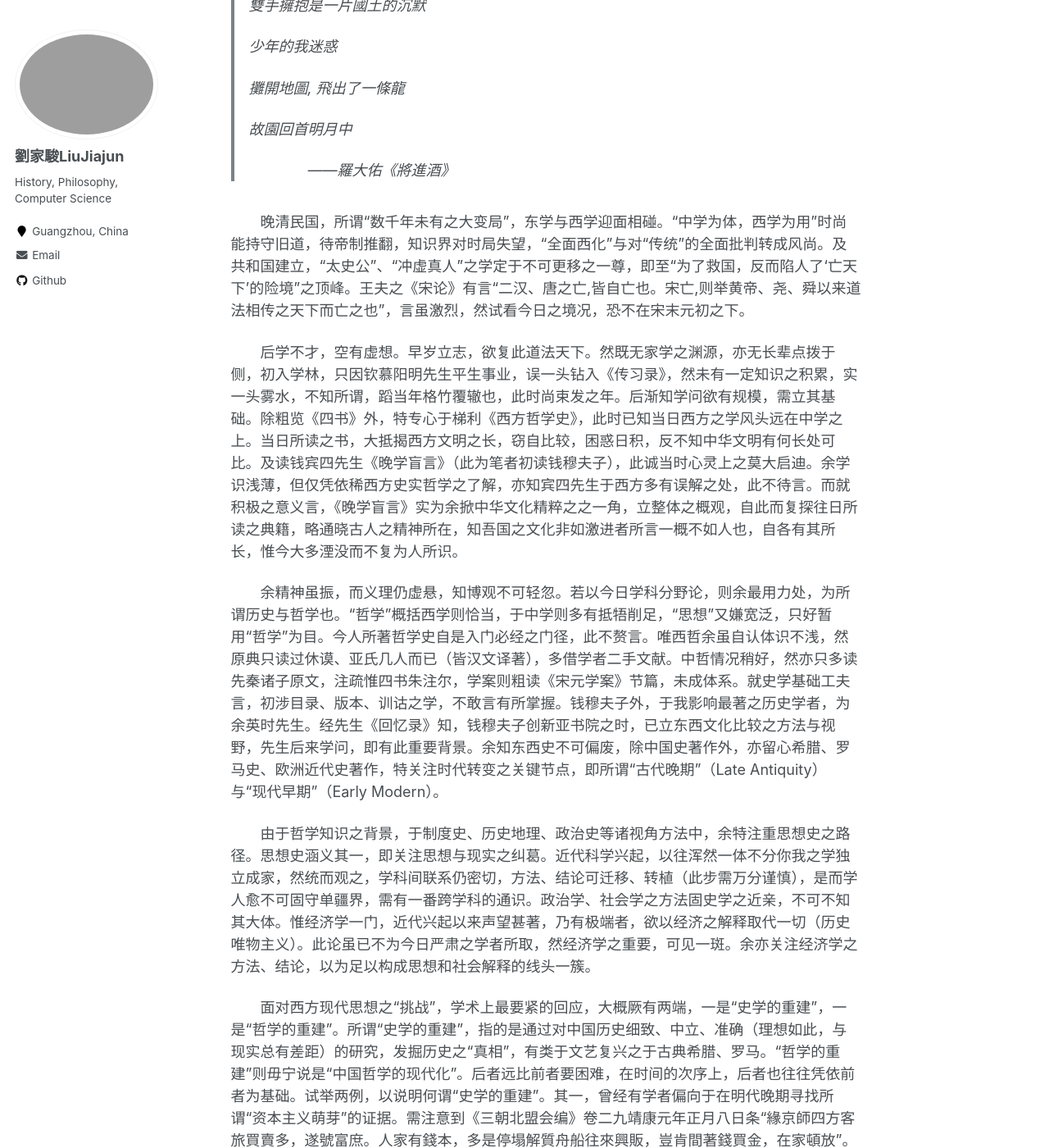
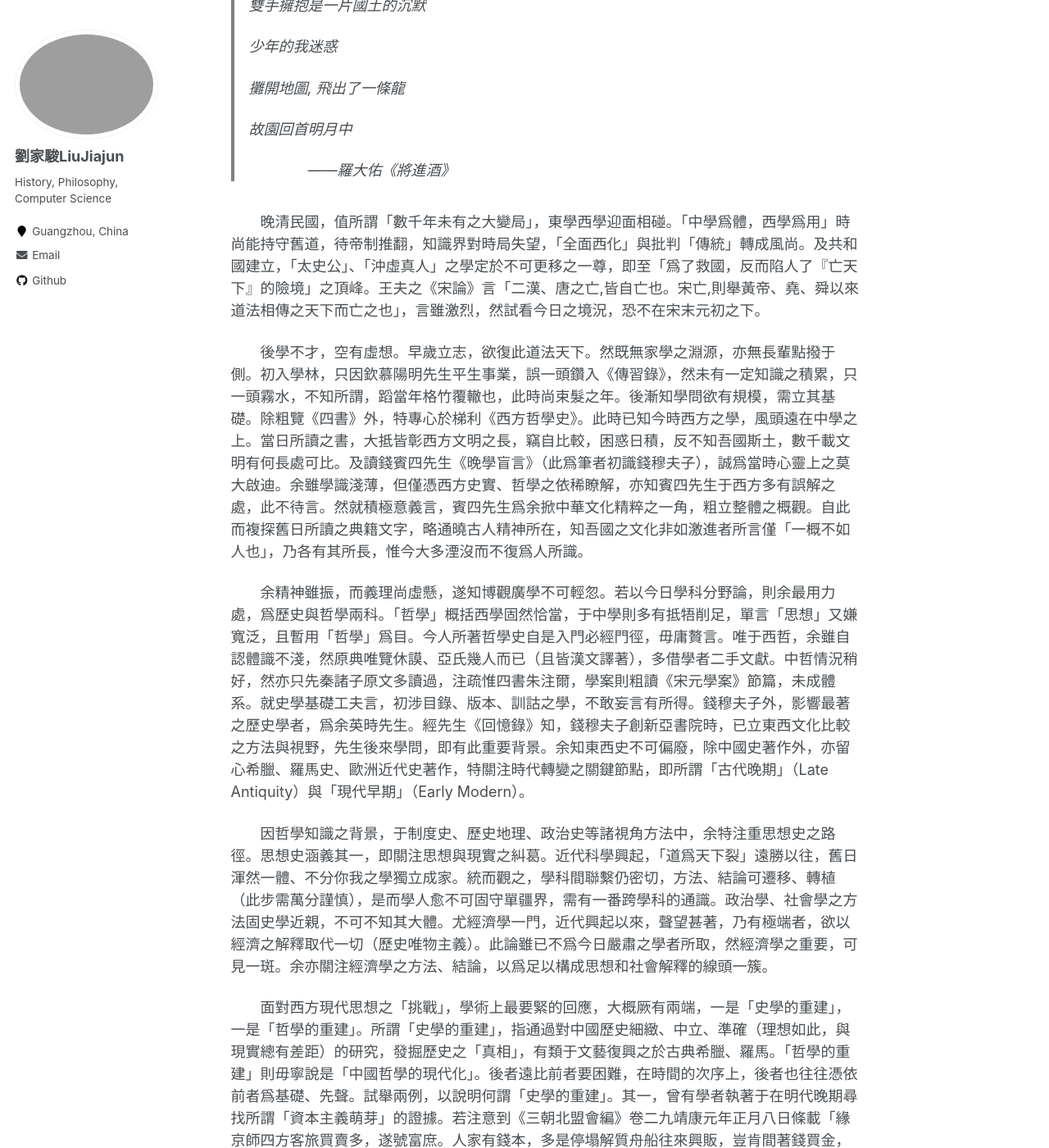
Before and after one commit to Leon-Liu228/Leon-Liu228.github.io, a Jekyll site: the page built from _pages/about.md, in a window 1280 px wide and 1400 px high, scrolled down 405 px. Shown: the whole window at 82% size. Built offline with Jekyll 4.4.1, drawn with Linux system fonts in a browser that asks for light colours; some of the changed text lies outside the part shown.

Commit message:
Add files via upload

```diff
--- a/_pages/about.md
+++ b/_pages/about.md
@@ -27,16 +27,16 @@ redirect_from:
 >
 > &emsp;&emsp;&emsp;&emsp;——羅大佑《將進酒》
 
-&emsp;&emsp;晚清民国，所谓“数千年未有之大变局”，东学与西学迎面相碰。“中学为体，西学为用”时尚能持守旧道，待帝制推翻，知识界对时局失望，“全面西化”与对“传统”的全面批判转成风尚。及共和国建立，“太史公”、“冲虚真人”之学定于不可更移之一尊，即至“为了救国，反而陷人了‘亡天下’的险境”之顶峰。王夫之《宋论》有言“二汉、唐之亡,皆自亡也。宋亡,则举黄帝、尧、舜以来道法相传之天下而亡之也”，言虽激烈，然试看今日之境况，恐不在宋末元初之下。
+&emsp;&emsp;晚清民國，值所謂「數千年未有之大變局」，東學西學迎面相碰。「中學爲體，西學爲用」時尚能持守舊道，待帝制推翻，知識界對時局失望，「全面西化」與批判「傳統」轉成風尚。及共和國建立，「太史公」、「沖虛真人」之學定於不可更移之一尊，即至「爲了救國，反而陷人了『亡天下』的險境」之頂峰。王夫之《宋論》言「二漢、唐之亡,皆自亡也。宋亡,則舉黃帝、堯、舜以來道法相傳之天下而亡之也」，言雖激烈，然試看今日之境況，恐不在宋末元初之下。
 
-&emsp;&emsp;后学不才，空有虚想。早岁立志，欲复此道法天下。然既无家学之渊源，亦无长辈点拨于侧，初入学林，只因钦慕阳明先生平生事业，误一头钻入《传习录》，然未有一定知识之积累，实一头雾水，不知所谓，蹈当年格竹覆辙也，此时尚束发之年。后渐知学问欲有规模，需立其基础。除粗览《四书》外，特专心于梯利《西方哲学史》，此时已知当日西方之学风头远在中学之上。当日所读之书，大抵揭西方文明之长，窃自比较，困惑日积，反不知中华文明有何长处可比。及读钱宾四先生《晚学盲言》（此为笔者初读钱穆夫子），此诚当时心灵上之莫大启迪。余学识浅薄，但仅凭依稀西方史实哲学之了解，亦知宾四先生于西方多有误解之处，此不待言。而就积极之意义言，《晚学盲言》实为余掀中华文化精粹之之一角，立整体之概观，自此而复探往日所读之典籍，略通晓古人之精神所在，知吾国之文化非如激进者所言一概不如人也，自各有其所长，惟今大多湮没而不复为人所识。
+&emsp;&emsp;後學不才，空有虛想。早歲立志，欲復此道法天下。然既無家學之淵源，亦無長輩點撥于側。初入學林，只因欽慕陽明先生平生事業，誤一頭鑽入《傳習錄》，然未有一定知識之積累，只一頭霧水，不知所謂，蹈當年格竹覆轍也，此時尚束髮之年。後漸知學問欲有規模，需立其基礎。除粗覽《四書》外，特專心於梯利《西方哲學史》。此時已知今時西方之學，風頭遠在中學之上。當日所讀之書，大抵皆彰西方文明之長，竊自比較，困惑日積，反不知吾國斯土，數千載文明有何長處可比。及讀錢賓四先生《晚學盲言》（此爲筆者初識錢穆夫子），誠爲當時心靈上之莫大啟迪。余雖學識淺薄，但僅憑西方史實、哲學之依稀瞭解，亦知賓四先生于西方多有誤解之處，此不待言。然就積極意義言，賓四先生爲余掀中華文化精粹之一角，粗立整體之概觀。自此而複探舊日所讀之典籍文字，略通曉古人精神所在，知吾國之文化非如激進者所言僅「一概不如人也」，乃各有其所長，惟今大多湮沒而不復爲人所識。
 
-&emsp;&emsp;余精神虽振，而义理仍虚悬，知博观不可轻忽。若以今日学科分野论，则余最用力处，为所谓历史与哲学也。“哲学”概括西学则恰当，于中学则多有抵牾削足，“思想”又嫌宽泛，只好暂用“哲学”为目。今人所著哲学史自是入门必经之门径，此不赘言。唯西哲余虽自认体识不浅，然原典只读过休谟、亚氏几人而已（皆汉文译著），多借学者二手文献。中哲情况稍好，然亦只多读先秦诸子原文，注疏惟四书朱注尔，学案则粗读《宋元学案》节篇，未成体系。就史学基础工夫言，初涉目录、版本、训诂之学，不敢言有所掌握。钱穆夫子外，于我影响最著之历史学者，为余英时先生。经先生《回忆录》知，钱穆夫子创新亚书院之时，已立东西文化比较之方法与视野，先生后来学问，即有此重要背景。余知东西史不可偏废，除中国史著作外，亦留心希腊、罗马史、欧洲近代史著作，特关注时代转变之关键节点，即所谓“古代晚期”（Late Antiquity）与“现代早期”（Early Modern）。
+&emsp;&emsp;余精神雖振，而義理尚虛懸，遂知博觀廣學不可輕忽。若以今日學科分野論，則余最用力處，爲歷史與哲學兩科。「哲學」概括西學固然恰當，于中學則多有抵牾削足，單言「思想」又嫌寬泛，且暫用「哲學」爲目。今人所著哲學史自是入門必經門徑，毋庸贅言。唯于西哲，余雖自認體識不淺，然原典唯覽休謨、亞氏幾人而已（且皆漢文譯著），多借學者二手文獻。中哲情況稍好，然亦只先秦諸子原文多讀過，注疏惟四書朱注爾，學案則粗讀《宋元學案》節篇，未成體系。就史學基礎工夫言，初涉目錄、版本、訓詁之學，不敢妄言有所得。錢穆夫子外，影響最著之歷史學者，爲余英時先生。經先生《回憶錄》知，錢穆夫子創新亞書院時，已立東西文化比較之方法與視野，先生後來學問，即有此重要背景。余知東西史不可偏廢，除中國史著作外，亦留心希臘、羅馬史、歐洲近代史著作，特關注時代轉變之關鍵節點，即所謂「古代晚期」（Late Antiquity）與「現代早期」（Early Modern）。
 
-&emsp;&emsp;由于哲学知识之背景，于制度史、历史地理、政治史等诸视角方法中，余特注重思想史之路径。思想史涵义其一，即关注思想与现实之纠葛。近代科学兴起，以往浑然一体不分你我之学独立成家，然统而观之，学科间联系仍密切，方法、结论可迁移、转植（此步需万分谨慎），是而学人愈不可固守单疆界，需有一番跨学科的通识。政治学、社会学之方法固史学之近亲，不可不知其大体。惟经济学一门，近代兴起以来声望甚著，乃有极端者，欲以经济之解释取代一切（历史唯物主义）。此论虽已不为今日严肃之学者所取，然经济学之重要，可见一斑。余亦关注经济学之方法、结论，以为足以构成思想和社会解释的线头一簇。
+&emsp;&emsp;因哲學知識之背景，于制度史、歷史地理、政治史等諸視角方法中，余特注重思想史之路徑。思想史涵義其一，即關注思想與現實之糾葛。近代科學興起，「道爲天下裂」遠勝以往，舊日渾然一體、不分你我之學獨立成家。統而觀之，學科間聯繫仍密切，方法、結論可遷移、轉植（此步需萬分謹慎），是而學人愈不可固守單疆界，需有一番跨學科的通識。政治學、社會學之方法固史學近親，不可不知其大體。尤經濟學一門，近代興起以來，聲望甚著，乃有極端者，欲以經濟之解釋取代一切（歷史唯物主義）。此論雖已不爲今日嚴肅之學者所取，然經濟學之重要，可見一斑。余亦關注經濟學之方法、結論，以爲足以構成思想和社會解釋的線頭一簇。
 
-&emsp;&emsp;面对西方现代思想之“挑战”，学术上最要紧的回应，大概厥有两端，一是“史学的重建”，一是“哲学的重建”。所谓“史学的重建”，指的是通过对中国历史细致、中立、准确（理想如此，与现实总有差距）的研究，发掘历史之“真相”，有类于文艺复兴之于古典希腊、罗马。“哲学的重建”则毋宁说是“中国哲学的现代化”。后者远比前者要困难，在时间的次序上，后者也往往凭依前者为基础。试举两例，以说明何谓“史学的重建”。其一，曾经有学者偏向于在明代晚期寻找所谓“资本主义萌芽”的证据。需注意到《三朝北盟会编》卷二九靖康元年正月八日条“緣京師四方客旅買賣多，遂號富庶。人家有錢本，多是停塌解質舟船往來興販，豈肯間著錢買金，在家頓放”。这条信息的要害处，一是证明经济增长之感性认识以为宋人所知；二是今人所谓晚明“资本萌芽”的证据，在宋代的史料中翻寻，亦非鲜见。近数十年西方中世纪史学界的趋势，是倾向于对启蒙时代学者“黑暗时代”的看法做一修正，看到断裂中延续性的一面，实不绝如缕。讨论中国史，或许倒是过分强调了延续性，而鲜能注意到背后的断裂。找到断裂的存在，还原断裂前后的差异，即一“历史的重建”。
+&emsp;&emsp;面對西方現代思想之「挑戰」，學術上最要緊的回應，大概厥有兩端，一是「史學的重建」，一是「哲學的重建」。所謂「史學的重建」，指通過對中國歷史細緻、中立、準確（理想如此，與現實總有差距）的研究，發掘歷史之「真相」，有類于文藝復興之於古典希臘、羅馬。「哲學的重建」則毋寧說是「中國哲學的現代化」。後者遠比前者要困難，在時間的次序上，後者也往往憑依前者爲基礎、先聲。試舉兩例，以說明何謂「史學的重建」。其一，曾有學者執著于在明代晚期尋找所謂「資本主義萌芽」的證據。若注意到《三朝北盟會編》卷二九靖康元年正月八日條載「緣京師四方客旅買賣多，遂號富庶。人家有錢本，多是停塌解質舟船往來興販，豈肯間著錢買金，在家頓放」。此條記錄之要害處，一是證經濟增長之感性認識以爲宋人所把握；二是今人所謂晚明「資本萌芽」的證據，如在宋代的史料中翻尋，亦非鮮見。近數十年西方中世紀史學界的趨勢，是傾向於對啟蒙時代學者「黑暗時代」的看法做一修正，看到斷裂中延續性的一面，文明傳承，實不絕如縷。而討論中國史，今人或許倒是過分強調了延續性，而鮮能注意到背後的斷裂。找到斷裂的存在，還原斷裂前後的差異，即一「歷史的重建」。
 
-&emsp;&emsp;其二，今日学者反思中国政局前途，常标举“法治”（Rule of Law）与“宪政”，此或不错。然亦有学人以为，“西方”是自古已有此概念，惟中国则无。若考西方法律史，可知罗马法时代亦难言“法治”，亦所谓“法制”（Rule by Law）。细究之，则“法治”、“宪政”皆近代之理念。若就“历史的原型”论，“宪政”即对权力之限制，在近来研究的基础上，似难以笼统言中国帝制时代皆整体划一，就“专制”言，亦差距悬殊。若认同一些西方学者之修正，以为中世纪即有“宪政”之基础，未尝不可言宋代“国是”亦同趋此道。总之，在细致的研究、准确的比较前，含糊而概括性的判断，未必可靠，此亦可指笔者之论。
+&emsp;&emsp;其二，今日學者反思中國政局前途，常標舉「法治」（Rule of Law）與「憲政」，此或不錯。然亦有學人以爲，「西方」是自古已有此類概念，惟中國則無。若考西方法律史，可知羅馬法時代亦難言「法治」，同爲所謂「法制」（Rule by Law）。細究之，則「法治」、「憲政」皆近代之理念。若就「歷史的原型」論，「憲政」即對權力之限制，在近來研究的基礎上，似難以籠統言中國帝制時代皆整體劃一，就「專制」言，亦差距懸殊。若認同一些西方學者之修正，以爲中世紀即有「憲政」之基礎，未嘗不可言宋代「國是」亦同趨此道。總之，在細緻的研究、準確的比較前，含糊而概括性的判斷，未必可靠，此亦可指筆者之論。
 
-&emsp;&emsp;《史记·刘敬叔孙通列传》太史公言：“千金之裘，非一狐之腋也；台榭之榱，非一木之枝也；三代之际，非一士之智也。”予愿献绵薄之力，日日引领而望同道也。
+&emsp;&emsp;《史記·劉敬叔孫通列傳》太史公言：「千金之裘，非一狐之腋也；台榭之榱，非一木之枝也；三代之際，非一士之智也。」余願于中國文化之「重建」獻綿薄之力。予日日引領而望同道也。
```
